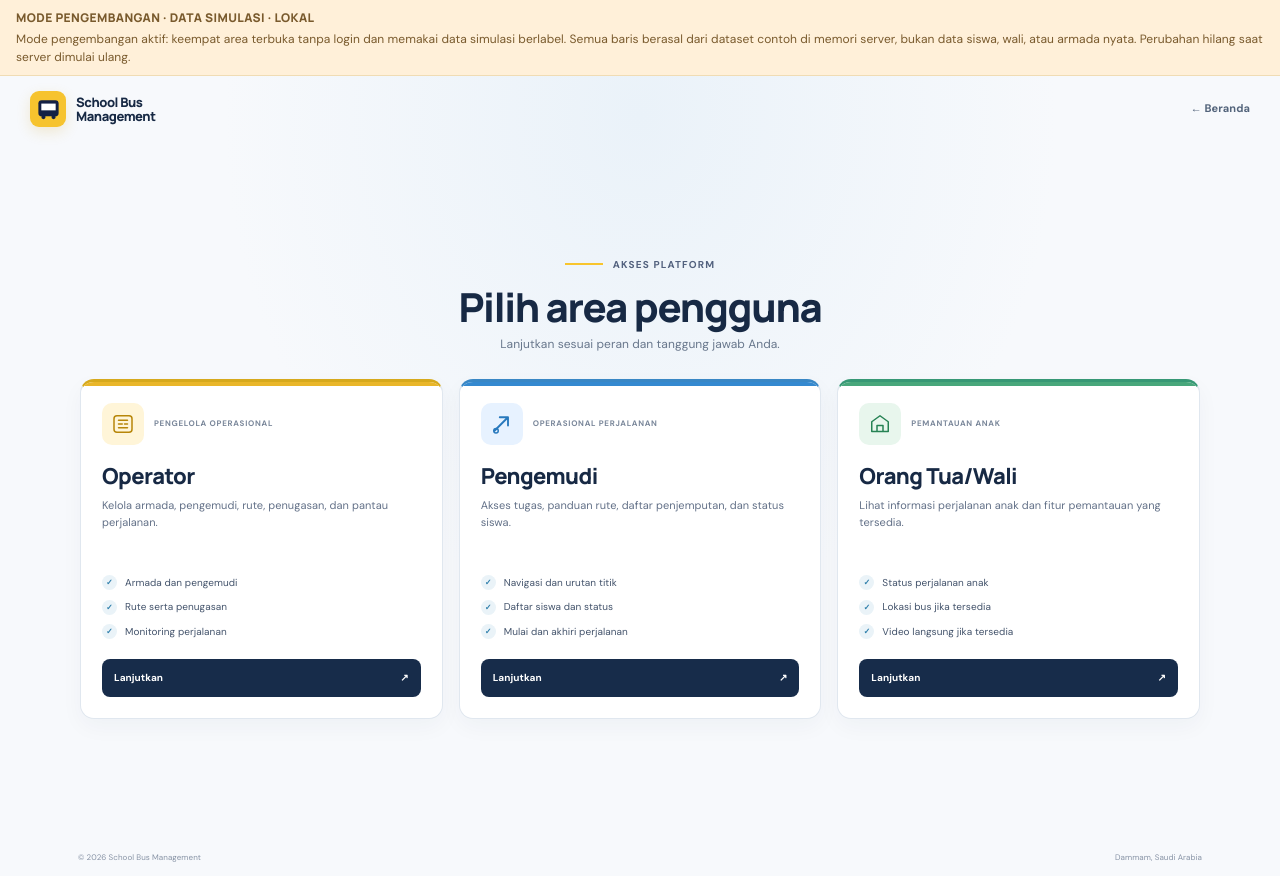
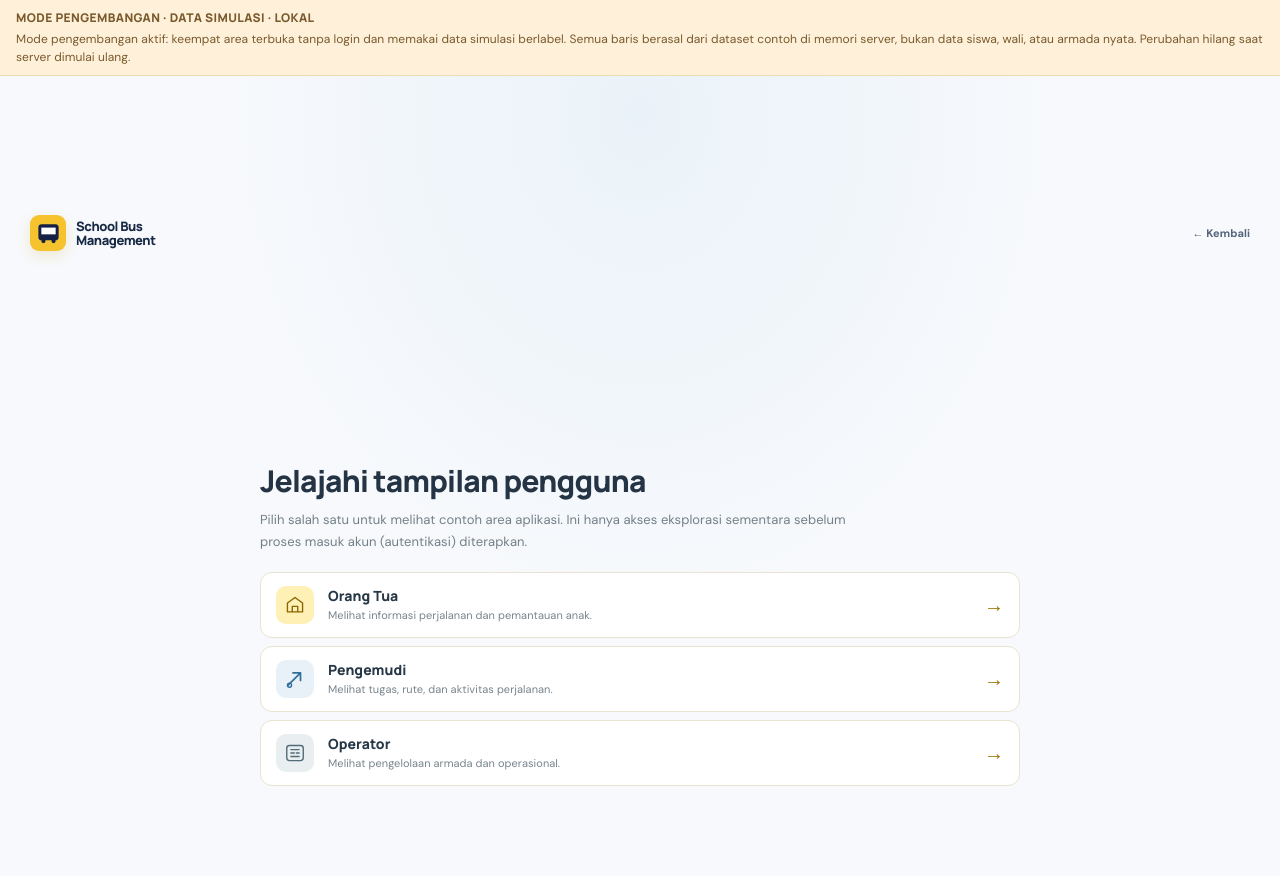
Before and after one commit to irusandi-hub/school-bus-management, a Next.js app: page /pilih-peran in a window 1280 px wide. Built offline with nearby package versions, Linux system fonts and the light colour scheme.

Commit message:
simplify temporary role exploration links

```diff
--- a/app/pilih-peran/page.tsx
+++ b/app/pilih-peran/page.tsx
@@ -1,25 +1,58 @@
 import Link from "next/link";
 import type { Metadata } from "next";
 
-export const metadata: Metadata = { title: "Pilih Area Pengguna | School Bus Management" };
+export const metadata: Metadata = { title: "Jelajahi Tampilan | School Bus Management" };
 
 const roles = [
- {href:"/akses/operator",title:"Operator",kicker:"PENGELOLA OPERASIONAL",detail:"Kelola armada, pengemudi, rute, penugasan, dan pantau perjalanan.",tone:"operator",icon:"operator",items:["Armada dan pengemudi","Rute serta penugasan","Monitoring perjalanan"]},
- {href:"/akses/pengemudi",title:"Pengemudi",kicker:"OPERASIONAL PERJALANAN",detail:"Akses tugas, panduan rute, daftar penjemputan, dan status siswa.",tone:"driver",icon:"driver",items:["Navigasi dan urutan titik","Daftar siswa dan status","Mulai dan akhiri perjalanan"]},
- {href:"/akses/wali",title:"Orang Tua/Wali",kicker:"PEMANTAUAN ANAK",detail:"Lihat informasi perjalanan anak dan fitur pemantauan yang tersedia.",tone:"wali",icon:"wali",items:["Status perjalanan anak","Lokasi bus jika tersedia","Video langsung jika tersedia"]},
+  { href: "/akses/wali", title: "Orang Tua", detail: "Melihat informasi perjalanan dan pemantauan anak.", tone: "parent", icon: "parent" },
+  { href: "/akses/pengemudi", title: "Pengemudi", detail: "Melihat tugas, rute, dan aktivitas perjalanan.", tone: "driver", icon: "driver" },
+  { href: "/akses/operator", title: "Operator", detail: "Melihat pengelolaan armada dan operasional.", tone: "operator", icon: "operator" },
 ];
 
-function Icon({type}:{type:string}) {
- const common={viewBox:"0 0 32 32",fill:"none", "aria-hidden":true as const};
- if(type==="operator")return <svg {...common}><rect x="4" y="5" width="24" height="22" rx="4" stroke="currentColor" strokeWidth="2"/><path d="M10 11h12M10 16h5m3 0h4M10 21h12" stroke="currentColor" strokeWidth="2" strokeLinecap="round"/></svg>;
- if(type==="driver")return <svg {...common}><path d="M6 25 24 7M13 7h11v11" stroke="currentColor" strokeWidth="2.5" strokeLinecap="round" strokeLinejoin="round"/><circle cx="8" cy="25" r="3" stroke="currentColor" strokeWidth="2"/></svg>;
- return <svg {...common}><path d="M5 13 16 5l11 8v13H5V13Z" stroke="currentColor" strokeWidth="2" strokeLinejoin="round"/><path d="M12 26v-8h8v8" stroke="currentColor" strokeWidth="2" strokeLinejoin="round"/></svg>;
+function Icon({ type }: { type: string }) {
+  const common = { viewBox: "0 0 32 32", fill: "none", "aria-hidden": true as const };
+  if (type === "parent") return <svg {...common}><path d="M5 13 16 5l11 8v13H5V13Z" stroke="currentColor" strokeWidth="2" strokeLinejoin="round"/><path d="M12 26v-8h8v8" stroke="currentColor" strokeWidth="2" strokeLinejoin="round"/></svg>;
+  if (type === "driver") return <svg {...common}><path d="M6 25 24 7M13 7h11v11" stroke="currentColor" strokeWidth="2.5" strokeLinecap="round" strokeLinejoin="round"/><circle cx="8" cy="25" r="3" stroke="currentColor" strokeWidth="2"/></svg>;
+  return <svg {...common}><rect x="4" y="5" width="24" height="22" rx="4" stroke="currentColor" strokeWidth="2"/><path d="M10 11h12M10 16h5m3 0h4M10 21h12" stroke="currentColor" strokeWidth="2" strokeLinecap="round"/></svg>;
 }
-function Brand(){return <Link href="/" className="sbm-brand"><span className="sbm-mark"><svg viewBox="0 0 32 32" fill="none" aria-hidden="true"><rect x="4" y="5" width="24" height="19" rx="4" fill="currentColor"/><path d="M7.5 9h17v8h-17z" fill="#fff"/><circle cx="10" cy="25" r="2.5" fill="#142044"/><circle cx="22" cy="25" r="2.5" fill="#142044"/></svg></span><span>School Bus<br/>Management</span></Link>}
 
-export default function ChooseRolePage(){
- return <main className="sbm-chooser"><header className="sbm-header"><Brand/><Link href="/" className="sbm-back">← Beranda</Link></header>
- <section className="sbm-chooser-content"><div className="sbm-chooser-intro"><p className="sbm-eyebrow"><i/> AKSES PLATFORM</p><h1>Pilih area pengguna</h1><p className="sbm-chooser-lead">Lanjutkan sesuai peran dan tanggung jawab Anda.</p></div>
- <div className="sbm-chooser-grid">{roles.map(role=><article className={`sbm-chooser-card ${role.tone}`} key={role.href}><div className="sbm-chooser-card-head"><span className="sbm-chooser-icon"><Icon type={role.icon}/></span><span className="sbm-role-kicker">{role.kicker}</span></div><h2>{role.title}</h2><p className="sbm-role-detail">{role.detail}</p><ul className="sbm-role-features">{role.items.map(item=><li key={item}><span>✓</span>{item}</li>)}</ul><Link href={role.href} className="sbm-role-action">Lanjutkan <span aria-hidden="true">↗</span></Link></article>)}</div></section>
- <footer className="sbm-footer"><span>© 2026 School Bus Management</span><span>Dammam, Saudi Arabia</span></footer></main>
+export default function ChooseRolePage() {
+  return <main className="sbm-chooser sbm-chooser-compact">
+    <header className="sbm-header">
+      <Link href="/" className="sbm-brand"><span className="sbm-mark" aria-hidden="true"><svg viewBox="0 0 32 32" fill="none"><rect x="4" y="5" width="24" height="19" rx="4" fill="currentColor"/><path d="M7.5 9h17v8h-17z" fill="#fff"/><circle cx="10" cy="25" r="2.5" fill="#142044"/><circle cx="22" cy="25" r="2.5" fill="#142044"/></svg></span><span>School Bus<br/>Management</span></Link>
+      <Link href="/" className="sbm-back">← Kembali</Link>
+    </header>
+    <section className="sbm-chooser-compact-body" aria-labelledby="explore-title">
+      <div className="sbm-chooser-compact-copy">
+        <h1 id="explore-title">Jelajahi tampilan pengguna</h1>
+        <p>Pilih salah satu untuk melihat contoh area aplikasi. Ini hanya akses eksplorasi sementara sebelum proses masuk akun (autentikasi) diterapkan.</p>
+      </div>
+      <nav className="sbm-chooser-links" aria-label="Pilih tampilan pengguna">
+        {roles.map((role) => <Link href={role.href} className={`sbm-chooser-link ${role.tone}`} key={role.href}>
+          <span className="sbm-chooser-link-icon"><Icon type={role.icon}/></span>
+          <span className="sbm-chooser-link-copy"><strong>{role.title}</strong><small>{role.detail}</small></span>
+          <span className="sbm-chooser-link-arrow" aria-hidden="true">→</span>
+        </Link>)}
+      </nav>
+    </section>
+    <style>{`
+      .sbm-chooser-compact{min-height:100vh}
+      .sbm-chooser-compact .sbm-chooser-compact-body{width:min(760px,calc(100% - 36px));margin:70px auto 90px}
+      .sbm-chooser-compact-copy{margin-bottom:20px}
+      .sbm-chooser-compact-copy h1{font:800 clamp(22px,4vw,30px) Manrope,sans-serif;letter-spacing:-.8px;color:#243444;margin:0 0 8px}
+      .sbm-chooser-compact-copy p{max-width:620px;font-size:13px;line-height:1.65;color:#738087;margin:0}
+      .sbm-chooser-links{display:grid;gap:8px}
+      .sbm-chooser-link{display:flex;align-items:center;gap:14px;padding:13px 15px;background:#fff;border:1px solid #e9e3d1;border-radius:12px;text-decoration:none;transition:border-color .15s,transform .15s}
+      .sbm-chooser-link:hover{border-color:#e2bd43;transform:translateY(-1px)}
+      .sbm-chooser-link-icon{width:38px;height:38px;display:grid;place-items:center;flex:none;border-radius:10px;background:#fff0b5;color:#876500}
+      .sbm-chooser-link-icon svg{width:22px;height:22px}
+      .sbm-chooser-link-copy{display:grid;gap:3px;min-width:0}
+      .sbm-chooser-link-copy strong{font:800 14px Manrope,sans-serif;color:#263746}
+      .sbm-chooser-link-copy small{font-size:11px;line-height:1.45;color:#78848b}
+      .sbm-chooser-link-arrow{margin-left:auto;color:#987400;font-size:20px}
+      .sbm-chooser-link.driver .sbm-chooser-link-icon{background:#e8f1f8;color:#316f9b}
+      .sbm-chooser-link.operator .sbm-chooser-link-icon{background:#e9eef0;color:#526b78}
+      @media(max-width:600px){.sbm-chooser-compact .sbm-chooser-compact-body{margin:48px auto 60px}.sbm-chooser-link{padding:11px 12px;gap:11px}}
+    `}</style>
+  </main>;
 }
```
